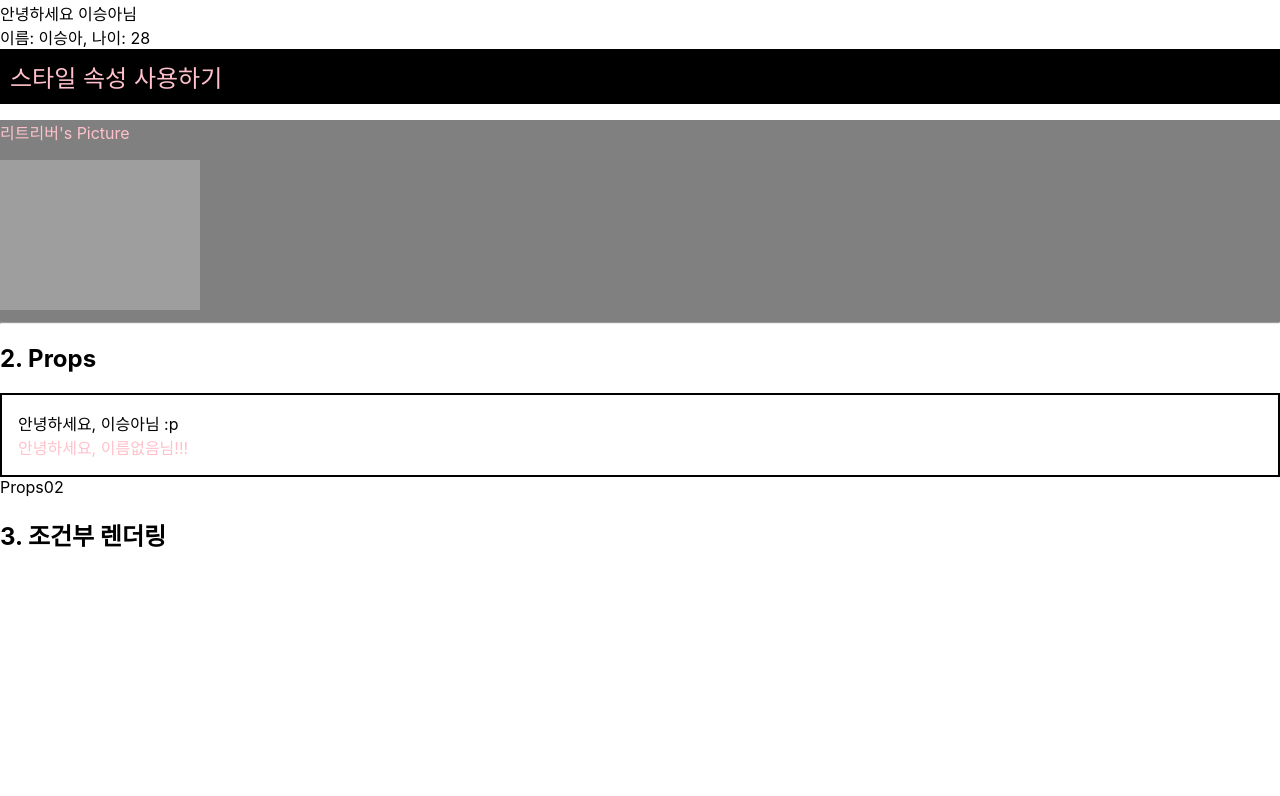
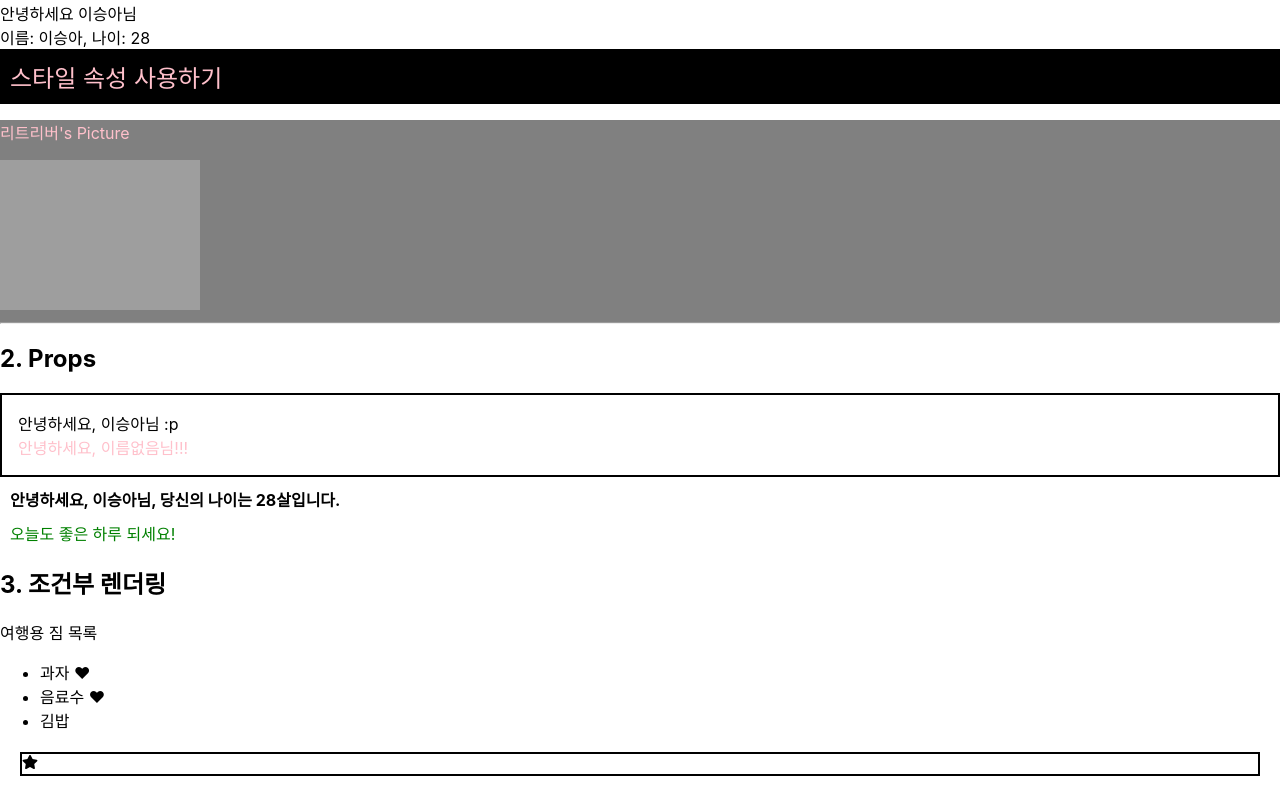
Before and after one commit to devgiants75/frontend-1223, a React (Create React App) app in the folder e-react/: page /0414 in a window 1280 px wide. Shown: the part 357-1153 px from the top of the page. Before the commit the page ends 929 px from the top, so only its background shows below. Built offline with nearby package versions, Linux system fonts and the light colour scheme; grey boxes are pictures that could not be loaded.

Commit message:
20240414

```diff
--- a/e-react/package.json
+++ b/e-react/package.json
@@ -12,6 +12,7 @@
     "@types/react-dom": "^18.2.25",
     "react": "^18.2.0",
     "react-dom": "^18.2.0",
+    "react-icons": "^5.0.1",
     "react-router-dom": "^6.22.3",
     "react-scripts": "5.0.1",
     "typescript": "^4.9.5",
--- a/e-react/src/views/0414/b_Props/Props02.tsx
+++ b/e-react/src/views/0414/b_Props/Props02.tsx
@@ -19,8 +19,42 @@ Message 컴포넌트
 : UserProfile과 Message 컴포넌트를 사용하여 사용자 프로필과 환영 메시지를 표시
 
 */
+
+type UserProfileType = {
+  username: string;
+  age: number;
+}
+
+
+const UserProfile: React.FC<UserProfileType> = ({ username, age }) => {
+  return (
+    <div style={{ fontWeight: 'bold', margin: '10px'}}>
+      안녕하세요, {username}님, 당신의 나이는 {age}살입니다.
+    </div>
+  )
+}
+
+type MessageType = {
+  text: string;
+}
+
+function Message({text}: MessageType) {
+  return (
+    <div style={{ color: 'green', margin: '10px'}}>
+      {text}
+    </div>
+  )
+}
+
+Message.defaultProps = {
+  text: '전달할 내용이 없습니다.'
+}
+
 export default function Props02() {
   return (
-    <div>Props02</div>
+    <div>
+      <UserProfile username='이승아' age={28} />
+      <Message text='오늘도 좋은 하루 되세요!'/>
+    </div>
   )
 }
--- /dev/null
+++ b/e-react/src/views/0414/c_Rendering/Rendering01.tsx
@@ -0,0 +1,85 @@
+import React from 'react'
+import { FaStar } from "react-icons/fa";
+
+interface ItemType {
+  // 여행을 위한 짐 싸기
+  // 짐 항목의 이름, 준비 여부를 props로 전달 받음
+  name: string;
+  isPacked: boolean;
+}
+
+function Item({ name, isPacked }: ItemType) {
+
+  //! if 조건문을 사용한 조건부 렌더링
+  // isPacked가 true의 값인 경우: 짐 싸기 완료
+  // if (isPacked) {
+  //   return <li className='item'>{name} ✔</li>;
+
+    // 만약 조건부로 아무것도 반환하지 않을 경우
+    // : null 반환
+    // return null;
+  // } else {
+    // isPacked가 false인 경우
+  //   return <li className='item'>{name}</li>;
+  // }
+
+  //! 삼항 연산자를 사용한 조건부 렌더링*****
+  // return(
+  //   <li className='item'>
+  //     {/* HTML 코드 내에서 JS 문법 사용 시 {} */}
+  //     {isPacked ? name + ' ✔': name}
+  //   </li>
+  // )
+
+  //! 논리 연산자(&&)를 사용한 조건부 렌더링*****
+  return (
+    <li className='item'>
+      {/*
+        && 연산자
+        : A && B
+        - 둘 다 true여야 true값이 반환
+        - A의 값이 false인 경우 B의 값이 출력? (X)
+        - A의 값이 true인 경우 B의 값이 출력? (O)
+      */}
+      {name} {isPacked && '❤'}
+    </li>
+  )
+}
+
+// react-icons 외부 라이브러리 사용
+// : 리액트에서 다양한 아이콘을 사용하기 위한 라이브러리
+// npm install react-icons
+export default function Rendering01() {
+  const score = 1;
+
+  return (
+    <section>
+      <p>여행용 짐 목록</p>
+      <ul>
+        <Item
+          name='과자'
+          isPacked={true}
+        />
+        <Item
+          name='음료수'
+          isPacked={true}
+        />
+        <Item
+          name='김밥'
+          isPacked={false}
+        />
+      </ul>
+
+      {/*
+        score 점수가
+        - 0 이상인 경우 별이 출력
+        - 0 미만인 경우 출력 X
+
+        : && 연산자 사용
+      */}
+      <div style={{ margin: '20px', border: '2px solid black' }}>
+        {score >= 0 && <FaStar />}
+      </div>
+    </section>
+  )
+}
--- a/e-react/src/views/0414/index.tsx
+++ b/e-react/src/views/0414/index.tsx
@@ -4,6 +4,7 @@ import JSX02 from './a_JSX/JSX02'
 import JSX03 from './a_JSX/JSX03'
 import Props01 from './b_Props/Props01'
 import Props02 from './b_Props/Props02'
+import Rendering01 from './c_Rendering/Rendering01'
 
 export default function index() {
   return (
@@ -25,6 +26,7 @@ export default function index() {
       <Props02 />
 
       <h2>3. 조건부 렌더링</h2>
+      <Rendering01 />
     </div>
   )
 }
```
Also changed, not shown: 1 other file (tests, documents, lock files or other folders).
